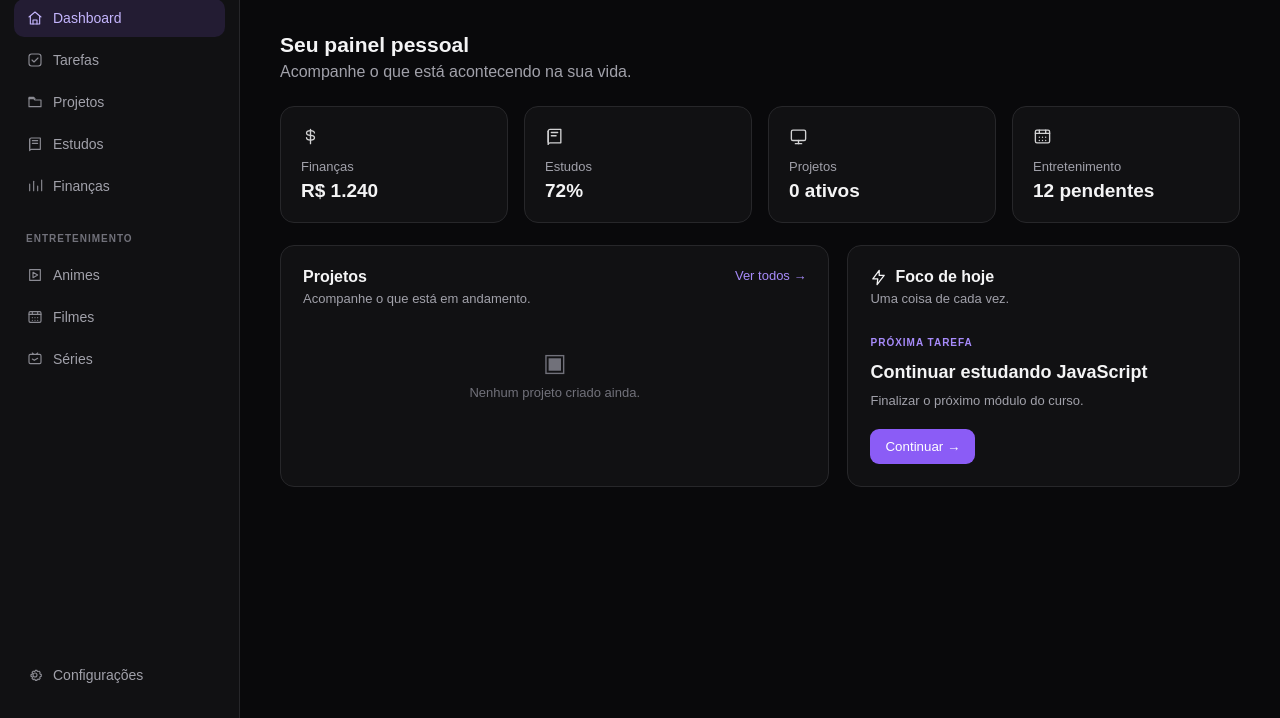
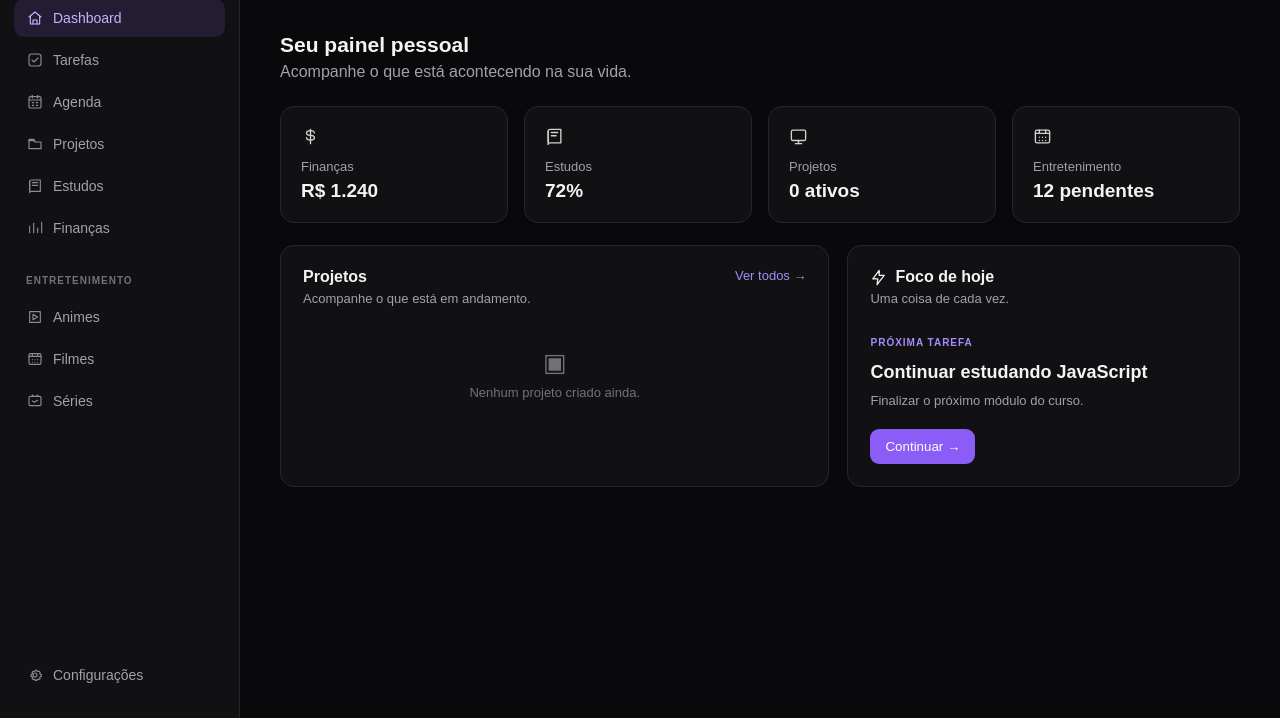
Before and after one commit to celenlobo/Orbit, a plain HTML site: page index.html in a window 1280 px wide. Shown: the part 82-800 px from the top of the page. Drawn offline with Linux system fonts and the light colour scheme.

Commit message:
feat: ajusta navegacao e agenda

```diff
--- a/index.html
+++ b/index.html
@@ -93,6 +93,24 @@
 
         </a>
 
+        <a href="#" class="nav-item" data-page="calendar">
+
+            <svg viewBox="0 0 24 24">
+                <rect x="3" y="4" width="18" height="17" rx="2"/>
+                <path d="M8 2v4"/>
+                <path d="M16 2v4"/>
+                <path d="M3 9h18"/>
+                <path d="M8 13h2"/>
+                <path d="M14 13h2"/>
+                <path d="M8 17h2"/>
+                <path d="M14 17h2"/>
+            </svg>
+
+            <span>Agenda</span>
+
+        </a>
+
+
 
         <a href="#" class="nav-item" data-page="projects">
 
@@ -199,6 +217,10 @@
     </nav>
 
     <div class="mobile-more-menu" id="mobile-more-menu">
+
+        <a href="#" class="mobile-more-item" data-page="calendar">
+            <span>Agenda</span>
+        </a>
 
         <a href="#" class="mobile-more-item" data-page="studies">
             <span>Estudos</span>
```
